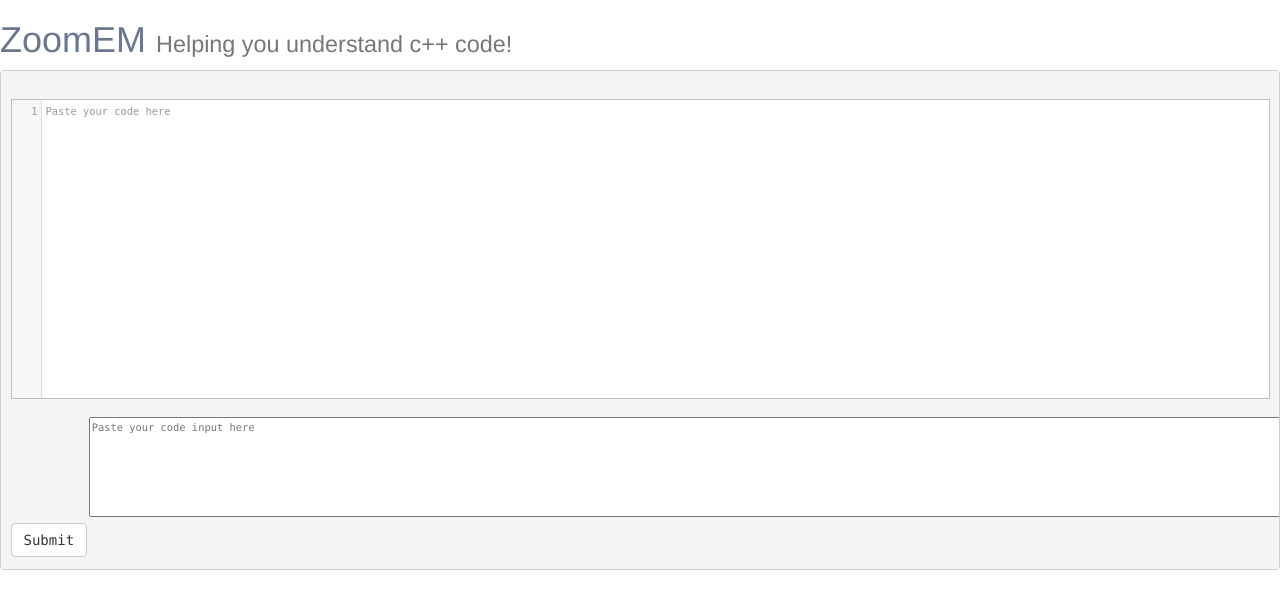
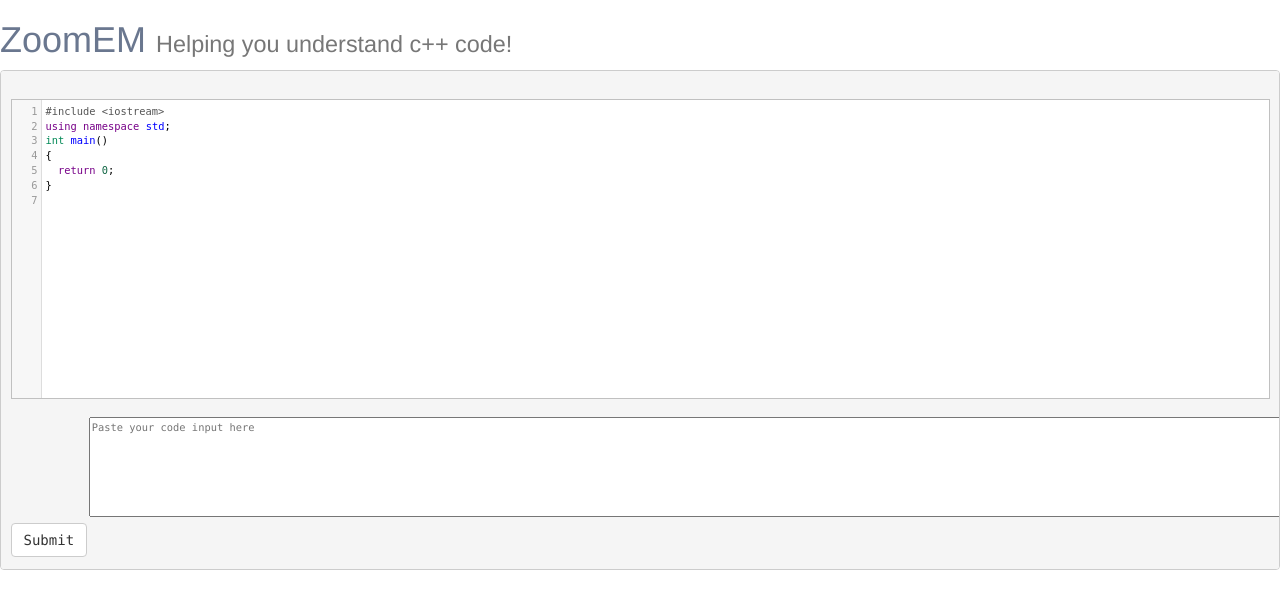
Before and after one commit to zoomem/zoomem, a Django app: page / in a window 1280 px wide. Shown: the top 609 px of the page. Run offline with Django 3.2, Linux system fonts and the light colour scheme; parts of the project's set-up code (start-up, migrations or seed data) failed here and were passed over; some libraries are stand-ins or nearby versions.

Commit message:
Made drawing area smaller to fit nodes size

```diff
--- a/zoomem_site/visualize/graph_py/graph.py
+++ b/zoomem_site/visualize/graph_py/graph.py
@@ -53,9 +53,10 @@ class Edge:
         self.to = to
 
 class gdbGraph:
+
     def __init__(self):
         self.root = node("$root", "$root" ,"$root" , "$root" ,"$root",1,"$root")
-        self.id_cnt = 2
+        self.id_cnt = 1
         self.node_hash = {}
         self.node_hash["$root_$root"] = self.root
 
@@ -65,6 +66,7 @@ class gdbGraph:
             self.node_hash[ident] = node(address,typ,value,size,flag,self.id_cnt,name);
             self.id_cnt+= 1
             return self.node_hash[ident];
+
         elif self.node_hash[ident].name == "DA":
             self.node_hash[ident].name = name
 
--- a/zoomem_site/visualize/templates/visualize/home.html
+++ b/zoomem_site/visualize/templates/visualize/home.html
@@ -31,7 +31,14 @@
       <h1 style="color:#6a778f;">ZoomEM <small>Helping you understand c++ code!</h1>
       <form method = "post" action =  "/visualize/submit">{% csrf_token %}
         <pre>
-          <textarea id="code" name="code" placeholder="Paste your code here"></textarea>
+          <textarea id="code" name="code" placeholder="Paste your code here">
+#include <iostream>
+using namespace std;
+int main()
+{
+  return 0;
+}
+        </textarea>
           <textarea name = "input" class = "input_area" placeholder="Paste your code input here"></textarea>
           <input type="submit" value="Submit"  class="btn btn-default">
         </pre>
--- a/zoomem_site/visualize/templates/visualize/index.html
+++ b/zoomem_site/visualize/templates/visualize/index.html
@@ -37,7 +37,7 @@
   <body>
     <div id="drawArea" class = "graph_area"></div>
       <script>
-        drawGraph({{edges|safe}})
+        drawGraph({{edges|safe}},{{cnt}} * 60)
       </script>
   </div>
 
@@ -46,11 +46,11 @@
       <div class="col-lg-6">
         <div class="input-group">
           <span class="input-group-btn">
-            <button class="btn btn-default" type="button" id = "next">Next</button>
+            <button class="btn btn-default" type="button" id = "prev">Prev</button>
           </span>
           <input type="text" class="form-control" id = "step" placeholder="Number of steps goes here default is 1">
           <span class="input-group-btn">
-            <button class="btn btn-default" type="button" id = "prev">Prev</button>
+            <button class="btn btn-default" type="button" id = "next">Next</button>
           </span>
         </div><!-- /input-group -->
       </div><!-- /.col-lg-6 -->
--- a/zoomem_site/visualize/views.py
+++ b/zoomem_site/visualize/views.py
@@ -15,7 +15,10 @@ gdb_adapters = {}
 # Create your views here.
 def index(request):
     context  = {}
-    context["edges"] = getEdges(gdb_adapters[request.session.session_key])
+    g_data =  getEdges(gdb_adapters[request.session.session_key])
+    context["edges"] = g_data["edges"]
+    context["cnt"] = g_data["cnt"]
+
     context["line_num"] = gdb_adapters[request.session.session_key].getCurrnetLine()
     context["code"] = request.session["code"]
     context["output"] = gdb_adapters[request.session.session_key].readOutput()
@@ -99,4 +102,7 @@ def createNewGdbAdapter(code,inpt):
 
 def getEdges(g_adapter):
     g = g_adapter.bulidGraph(g_adapter.getGraphEdegs())
-    return g.getGraphEdges()
+    data = {}
+    data["edges"] = g.getGraphEdges()
+    data["cnt"] = g.id_cnt
+    return data
```
Also changed, not shown: zoomem_site/visualize/static/visualize/js/graph_bulider.js (+3 -5 lines).
